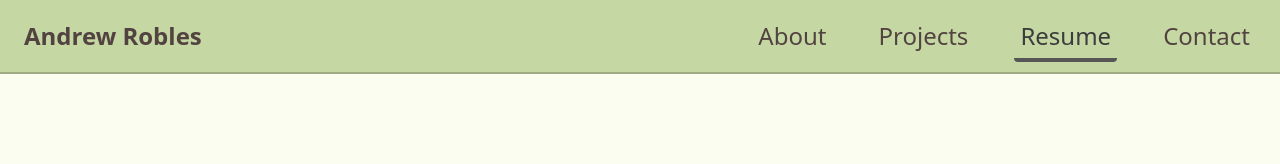
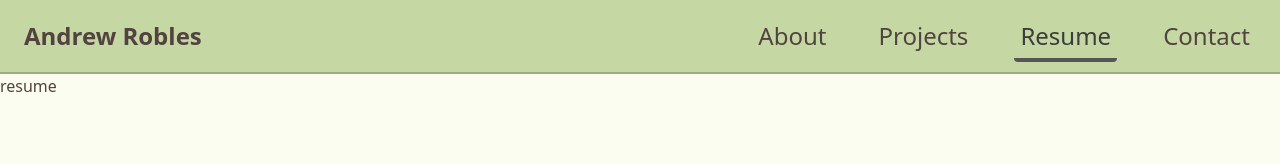
Before and after one commit to Diaresta/Andrew-Robles-Portfolio, a React (Create React App) app in the folder client/: page /resume in a window 1280 px wide. Shown: the top 164 px of the page. Built offline with nearby package versions, Linux system fonts and the light colour scheme.

Commit message:
Updated title. Added dynamic title changing

```diff
--- a/client/src/App.js
+++ b/client/src/App.js
@@ -3,6 +3,7 @@ import Header from './components/Header.js';
 import AboutMe from './components/AboutMe';
 import Projects from './components/Projects';
 import Contact from './components/Contact';
+import Resume from './components/Resume.js';
 
 function App() {
   return (
@@ -12,6 +13,7 @@ function App() {
         <Route path='' element={<AboutMe />} exact />
         <Route path='/projects' element={<Projects />} exact />
         <Route path='/contact' element={<Contact />} exact />
+        <Route path='/resume' element={<Resume />} exact />
       </Routes>
     </div>
   );
--- a/client/src/components/AboutMe.js
+++ b/client/src/components/AboutMe.js
@@ -1,6 +1,11 @@
+import { useEffect } from 'react';
 import { NavLink } from 'react-router-dom';
 
 const AboutMe = () => {
+  useEffect(() => {
+    document.title = 'Andrew Robles | Developer';
+  }, []);
+
   return (
     <div
       id='about-me-container'
--- a/client/src/components/Contact.js
+++ b/client/src/components/Contact.js
@@ -1,5 +1,4 @@
-import { useState } from 'react';
-import { emailValidate } from '../static/scripts/Utilities';
+import { useState, useEffect } from 'react';
 import axios from 'axios';
 
 const Contact = () => {
@@ -46,6 +45,10 @@ const Contact = () => {
         console.error(err);
       });
   };
+
+  useEffect(() => {
+    document.title = 'Andrew Robles | Contact';
+  }, []);
 
   return (
     <div id='contact-container' className='flex flex-col text-center mb-4'>
--- a/client/src/components/Projects.js
+++ b/client/src/components/Projects.js
@@ -8,7 +8,9 @@ const Projects = () => {
     portfolioProjects.portfolioProjects
   );
 
-  useEffect(() => {}, []);
+  useEffect(() => {
+    document.title = 'Andrew Robles | Projects';
+  }, []);
 
   return (
     <div className='flex flex-row w-screen mb-4'>
--- /dev/null
+++ b/client/src/components/Resume.js
@@ -0,0 +1,15 @@
+import { useEffect } from 'react';
+
+const Resume = () => {
+  useEffect(() => {
+    document.title = 'Andrew Robles | Resume';
+  }, []);
+
+  return (
+    <div>
+      <h1>resume</h1>
+    </div>
+  );
+};
+
+export default Resume;
```
